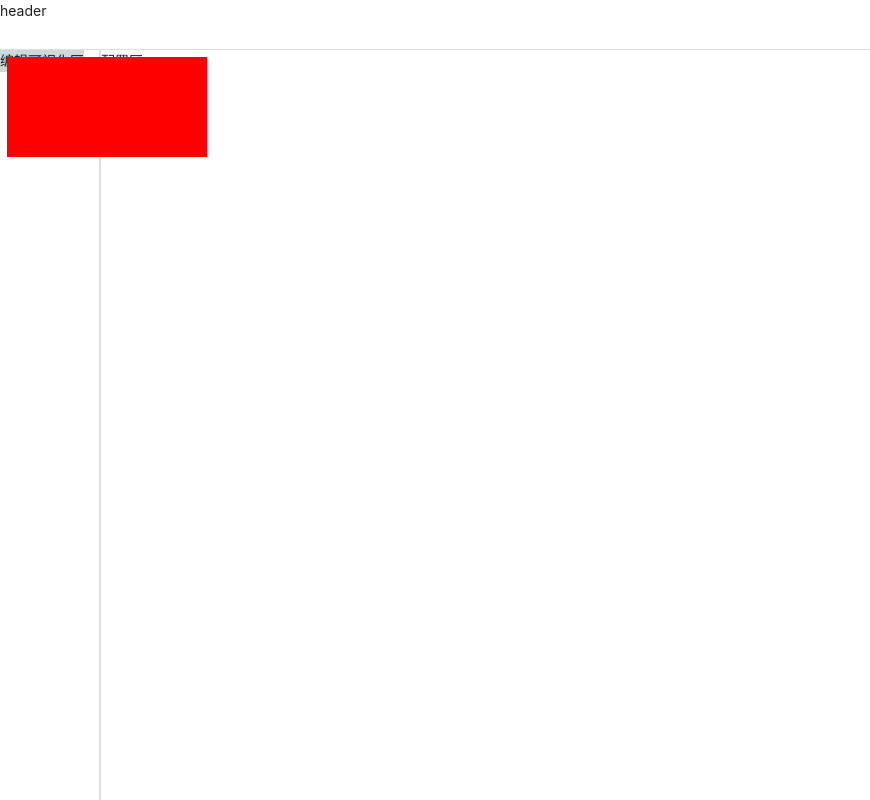
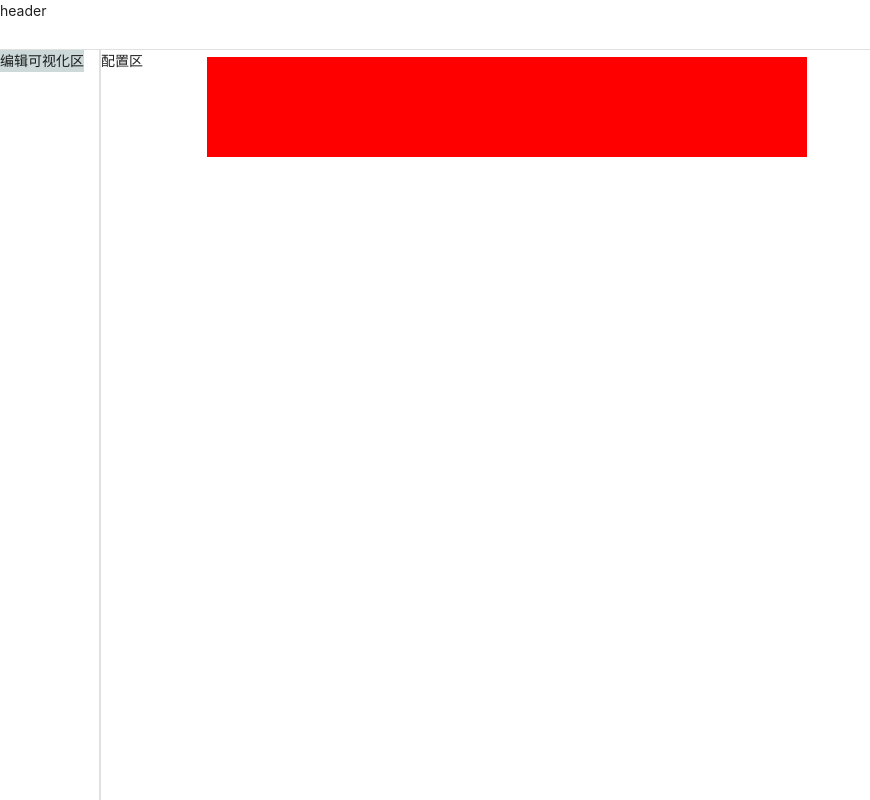
Before and after one commit to yuanliu147/web-print, a Next.js app: page /editor in a window 1280 px wide. Shown: the whole page, without its empty margins (0-870 px from the left). Built offline with nearby package versions, Linux system fonts and the light colour scheme; what @ant-design/nextjs-registry would draw is missing.

Commit message:
feat: resize暂存

```diff
--- a/src/app/editor/StoreContext.ts
+++ b/src/app/editor/StoreContext.ts
@@ -1,9 +1,13 @@
 import React, { createContext } from 'react'
 
-interface ActiveElementPosition extends DOMRect {
+interface ActiveElementPosition {
 	id: string
-	offsetTop: number // 纸张坐标
-	offsetLeft: number // 纸张坐标
+	left: number // 元素视图位置
+	top: number // 元素视图位置
+	right: number // 元素视图位置
+	bottom: number // 元素视图位置
+	offsetTop: number // 纸张位置
+	offsetLeft: number // 纸张位置
 }
 
 export interface GlobalData {
--- a/src/app/editor/components/EditorArea/components/BoxContainer.tsx
+++ b/src/app/editor/components/EditorArea/components/BoxContainer.tsx
@@ -3,34 +3,41 @@
 import React, { useContext, useRef } from 'react'
 import { StoreContext } from '@/app/editor/StoreContext'
 
-import './styles.scss'
+import './style.scss'
 
-interface BoxContainerProps {
+interface BoxContainerProps extends React.HTMLProps<HTMLDivElement> {
 	id: string
 }
 
 export default function BoxContainer({
 	children,
 	id = Date.now() + '',
+	...props
 }: React.PropsWithChildren<BoxContainerProps>) {
 	const containerRef = useRef<HTMLDivElement>(null)
 	const { globalData, setGlobalData } = useContext(StoreContext)
 
 	const currIsActive = id === globalData.activeElement?.id
 
+	console.log('currIsActive', currIsActive)
+
 	return (
 		<div
 			id={id}
 			ref={containerRef}
-			className={`boxWrap ${currIsActive ? 'active' : ''}`}
+			{...props}
+			className={`box-wrap ${currIsActive ? 'active' : ''}`}
 			onClick={() => {
 				const rect = containerRef.current!.getBoundingClientRect()
-
+				console.log('rect', rect, typeof rect, { ...rect })
 				setGlobalData({
 					...globalData,
 					activeElement: {
 						id,
-						...rect,
+						left: rect.left,
+						right: rect.right,
+						top: rect.top,
+						bottom: rect.bottom,
 						offsetLeft: containerRef.current!.offsetLeft,
 						offsetTop: containerRef.current!.offsetTop,
 					},
@@ -41,14 +48,14 @@ export default function BoxContainer({
 				const { clientX: startX, clientY: startY } = e
 				const offsetLeft = containerRef.current!.offsetLeft
 				const offsetTop = containerRef.current!.offsetTop
-				let dragging = false
+				let dragging = true
 				const oldSelectStart = document.onselectstart
 
 				document.onselectstart = () => false
 				document.addEventListener('mousemove', handleMouseMove)
 				document.addEventListener('mouseup', handleMouseUp)
 				document.addEventListener('mouseleave', handleMouseLeave)
-
+				e.stopPropagation()
 				function handleMouseMove(moveE: MouseEvent) {
 					if (!dragging) return
 					const { clientX, clientY } = moveE
--- a/src/app/editor/components/EditorArea/components/styles.scss
+++ b/src/app/editor/components/EditorArea/components/style.scss
@@ -1,4 +1,4 @@
-.boxWrap {
+.box-wrap {
   border: 2px dashed transparent;
   display: inline-block;
   padding: 5px;
--- a/src/app/editor/components/EditorArea/index.tsx
+++ b/src/app/editor/components/EditorArea/index.tsx
@@ -3,39 +3,79 @@
 import BoxContainer from './components/BoxContainer'
 import { StoreContext } from '@/app/editor/StoreContext'
 import { useContext, useRef } from 'react'
-
+import {
+	LEFT_DIRECTION,
+	BOTTOM_DIRECTION,
+	RIGHT_DIRECTION,
+	TOP_DIRECTION,
+	NONE_DIRECTORY,
+} from '@/app/editor/constant'
+import type { Direction } from '@/app/editor/constant'
 import './style.scss'
 
+interface ResizeInfo {
+	isResizing?: boolean
+	startX?: number
+	startY?: number
+	resizeDirection?: Direction
+}
+
+const content = [
+	{
+		id: 'box1',
+		style: { left: '200px' },
+	},
+	{
+		id: 'box2',
+		style: { left: '400px' },
+	},
+	{
+		id: 'box3',
+		style: { left: '600px' },
+	},
+]
+
 export default function EditorArea() {
-	const editorAreaRef = useRef<HTMLDivElement>(null);
+	const editorAreaRef = useRef<HTMLDivElement>(null)
 	const { globalData } = useContext(StoreContext)
-
+	const resizeInfoRef = useRef<ResizeInfo>({})
 
 	return (
 		<div
 			ref={editorAreaRef}
 			className="editor-area"
+			onMouseDownCapture={(e) => {
+				const { clientX, clientY } = e
+				resizeInfoRef.current.isResizing = true
+				resizeInfoRef.current.startX = clientX
+				resizeInfoRef.current.startY = clientY
+			}}
 			onMouseMove={(e) => {
-				if (!globalData.activeElement) return;
-				const { clientX, clientY } = e;
-				const { left, top, right, bottom } = globalData.activeElement;
-				const DISTANCE = 5;
+				if (!globalData.activeElement) return
 
-				const isLeft = Math.abs(clientX - left) <= DISTANCE;
-				const isRight = Math.abs(clientY - right) <= DISTANCE;
+				if (!resizeInfoRef.current.isResizing) {
+					// 鼠标移动需要记录方向
+					const { clientX, clientY } = e
+					const { left, top, right, bottom } = globalData.activeElement
+					const DISTANCE = 5
 
+					const isLeft = Math.abs(clientX - left) <= DISTANCE ? LEFT_DIRECTION : NONE_DIRECTORY
+					const isRight = Math.abs(clientX - right) <= DISTANCE ? RIGHT_DIRECTION : NONE_DIRECTORY
+					const isBottom =
+						Math.abs(clientY - bottom) <= DISTANCE ? BOTTOM_DIRECTION : NONE_DIRECTORY
+					const isTop = Math.abs(clientY - top) <= DISTANCE ? TOP_DIRECTION : NONE_DIRECTORY
+
+					resizeInfoRef.current.resizeDirection = (isLeft & isRight & isBottom & isTop) as Direction
+				} else {
+				}
 			}}
 		>
 			编辑可视化区
-			<BoxContainer id="box1">
-				<div className="box"></div>
-			</BoxContainer>
-			<BoxContainer id="box2">
-				<div className="box"></div>
-			</BoxContainer>
-			<BoxContainer id="box3">
-				<div className="box"></div>
-			</BoxContainer>
+			{content.map((box) => (
+				<BoxContainer id={box.id} style={box.style} key={box.id}>
+					<div className="box"></div>
+				</BoxContainer>
+			))}
 		</div>
 	)
 }
--- /dev/null
+++ b/src/app/editor/constant.ts
@@ -0,0 +1,8 @@
+// resize 四个方向
+export const NONE_DIRECTORY = 0b0000;
+export const TOP_DIRECTION = 0b0001;
+export const RIGHT_DIRECTION = 0b0010;
+export const BOTTOM_DIRECTION = 0b0100;
+export const LEFT_DIRECTION = 0b1000;
+
+export type Direction = typeof RIGHT_DIRECTION | typeof BOTTOM_DIRECTION | typeof LEFT_DIRECTION | typeof TOP_DIRECTION | typeof NONE_DIRECTORY;
--- a/src/app/editor/page.tsx
+++ b/src/app/editor/page.tsx
@@ -17,7 +17,7 @@ export default function Editor() {
 
 
 	return (
-		<StoreContext.Provider value={providerValue}>
+		<StoreContext value={providerValue}>
 			<div className="editor-page">
 				<Header />
 				<div className="content-wrap">
@@ -26,6 +26,6 @@ export default function Editor() {
 					<Setting />
 				</div>
 			</div>
-		</StoreContext.Provider>
+		</StoreContext>
 	)
 }
```
